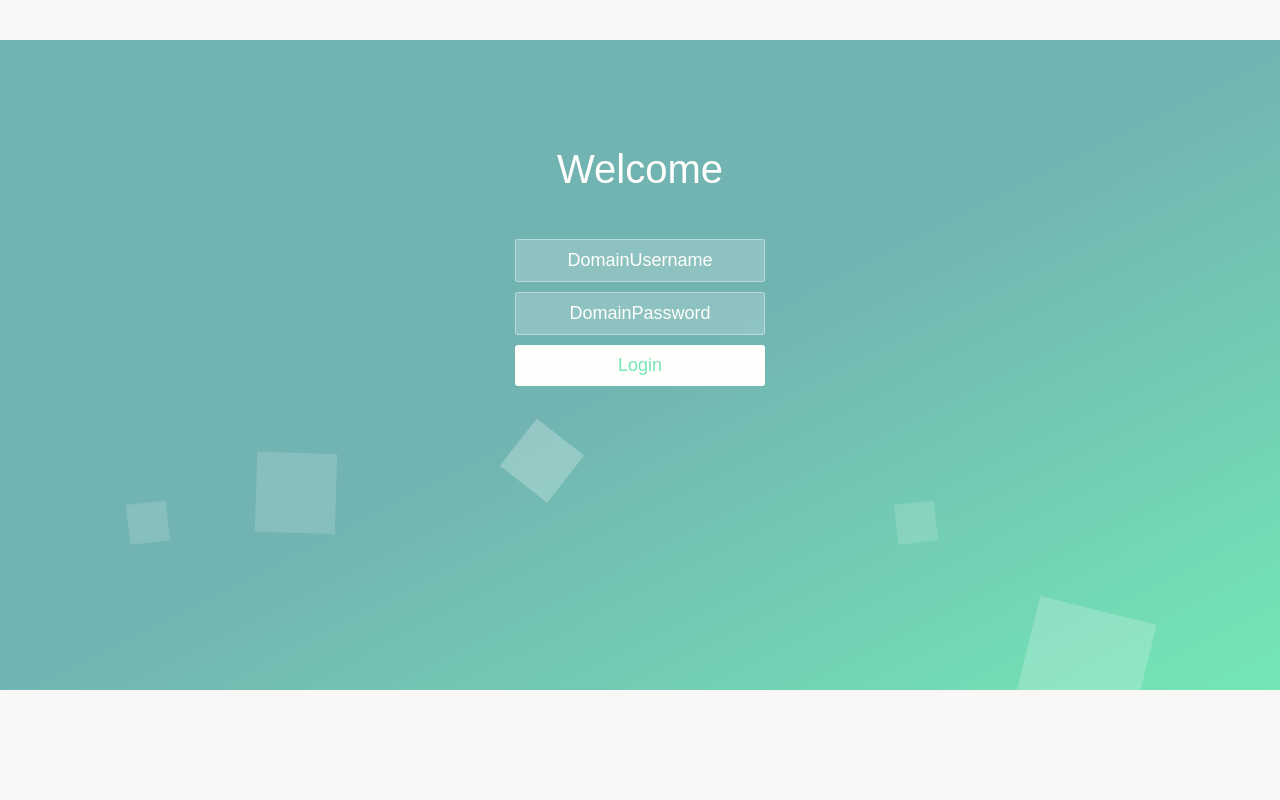
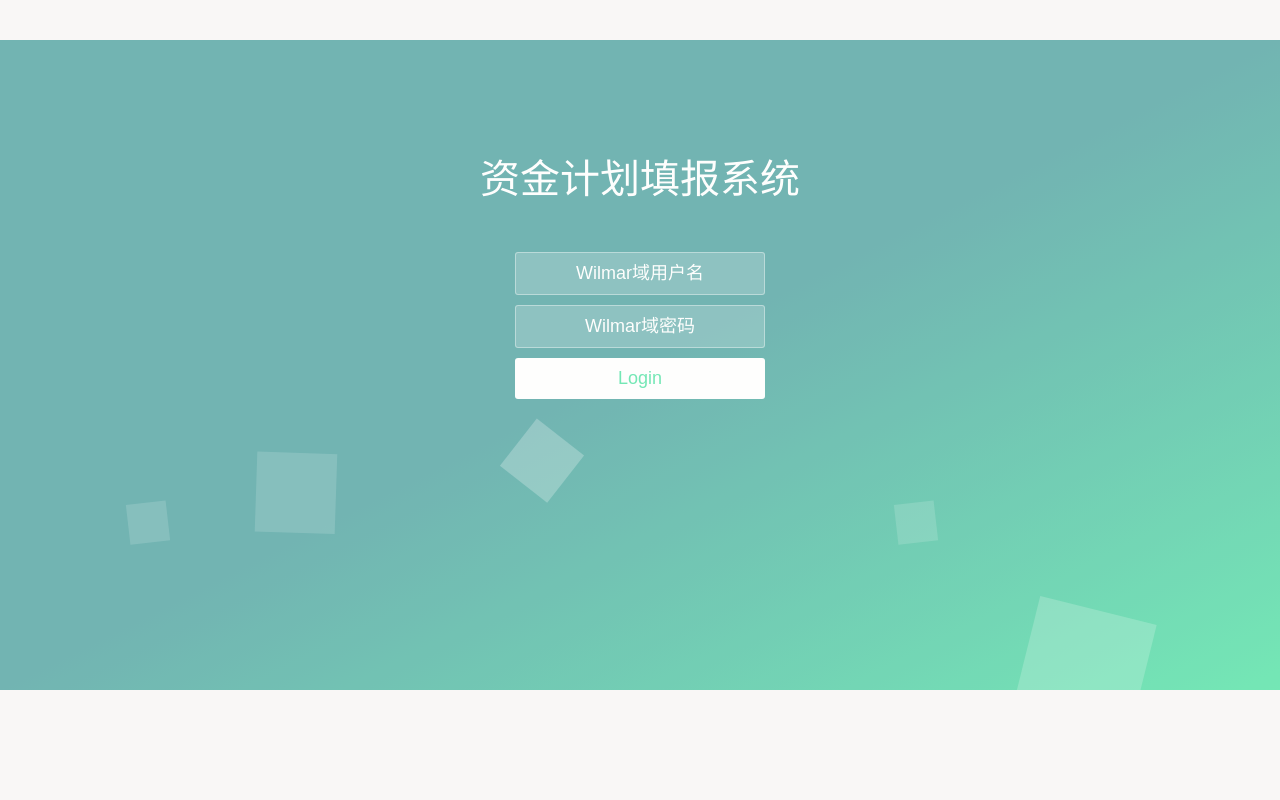
Before and after one commit to honglei619/bankroll, a PHP site: page / in a window 1280 px wide. Run offline with PHP 8.4, Linux system fonts and the light colour scheme; some libraries are stand-ins or nearby versions; some web fonts are replaced.

Commit message:
修改一些标签名称

```diff
--- a/index.html
+++ b/index.html
@@ -7,17 +7,17 @@
 	<link rel="stylesheet" type="text/css" href="css/normalize.css" />
 	<link rel="stylesheet" type="text/css" href="css/default.css">
 	<link rel="stylesheet" type="text/css" href="css/index.css">
-	<title>欢迎使用资金计划填报系统</title>
+	<title>资金计划填报系统</title>
 </head>
 <body>
 	<div class="htmleaf-container">
 		<div class="wrapper">
 			<div class="container">
-				<h1>Welcome</h1>
+				<h1>资金计划填报系统</h1>
 
 					<form class="form" action="check.php" method="post">
-					<input type="text" placeholder="DomainUsername" name = "username">
-					<input type="password" placeholder="DomainPassword" name = "password">
+					<input type="text" placeholder="Wilmar域用户名" name = "username">
+					<input type="password" placeholder="Wilmar域密码" name = "password">
 					<button type="submit" id="login-button">Login</button>
 				</form>
 			</div>
--- a/insert.html
+++ b/insert.html
@@ -42,7 +42,7 @@
 						<input type = "text" name = "money" maxlength = "20" size = "10">
 					</tr>
 					<tr>
-						<font size = "3">状态:</font>
+						<font size = "3">付款方式:</font>
 						<input type = "text" name = "state" maxlength = "20" size = "5">
 					</tr>
 					<tr>
--- a/search.html
+++ b/search.html
@@ -60,7 +60,7 @@
             </tr>
             &nbsp;
             <tr>
-                <font size = "3">状态:</font>
+                <font size = "3">付款方式:</font>
                 <input type = "text" name = "state" maxlength = "20" size = "5">
             </tr>
             &nbsp;
--- a/search.php
+++ b/search.php
@@ -123,7 +123,7 @@
                     金额
                 </th>
                  <th>
-                    付款状态
+                    付款方式
                 </th>
                 <th>
                     提交时间
```
